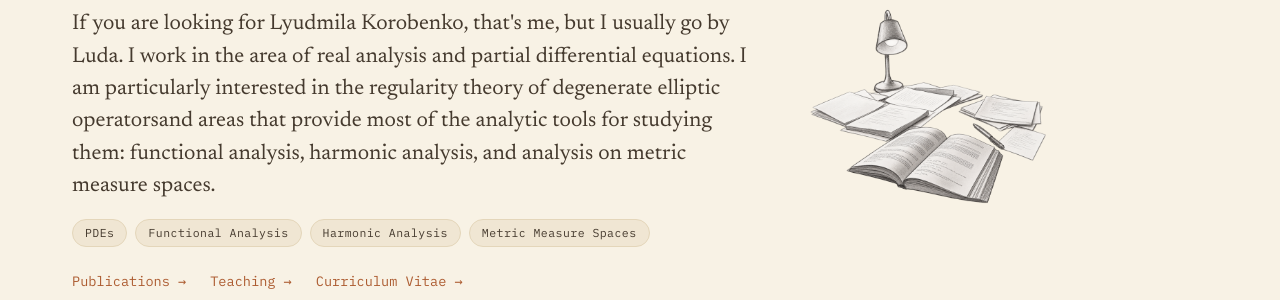
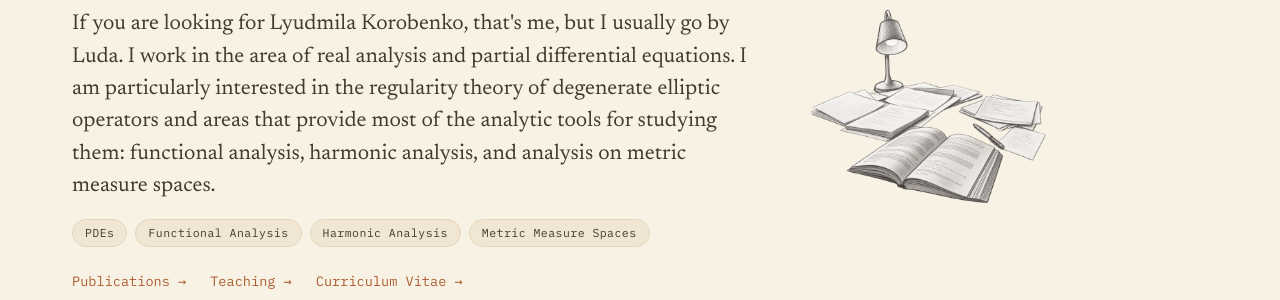
Before and after one commit to chhh/luda-website, a Jekyll site: the page built from index.md, in a window 1280 px wide. Shown: the part 241-541 px from the top of the page. Built offline with Jekyll 4.4.1, drawn with Linux system fonts in a browser that asks for light colours.

Commit message:
Update index.md

```diff
--- a/index.md
+++ b/index.md
@@ -13,7 +13,7 @@ description: "Lyudmila (Luda) Korobenko, Associate Professor of Mathematics at R
   <p class="lead">
    If you are looking for Lyudmila Korobenko, that's me, but I usually go by Luda. I work in the area of real analysis and partial
     differential equations. I am particularly interested in the regularity theory of
-    degenerate elliptic operatorsand areas that provide most of the analytic tools for studying them:
+    degenerate elliptic operators and areas that provide most of the analytic tools for studying them:
     functional analysis, harmonic analysis, and analysis on metric
     measure spaces.
   </p>
```
